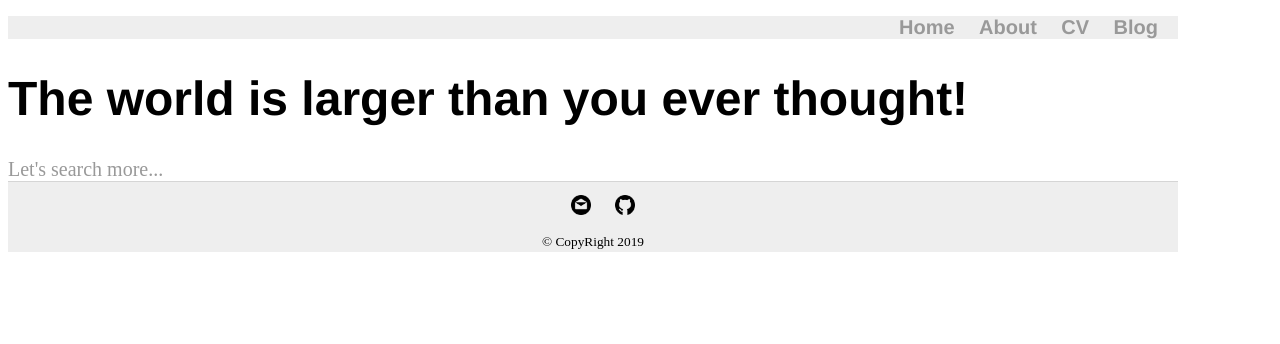
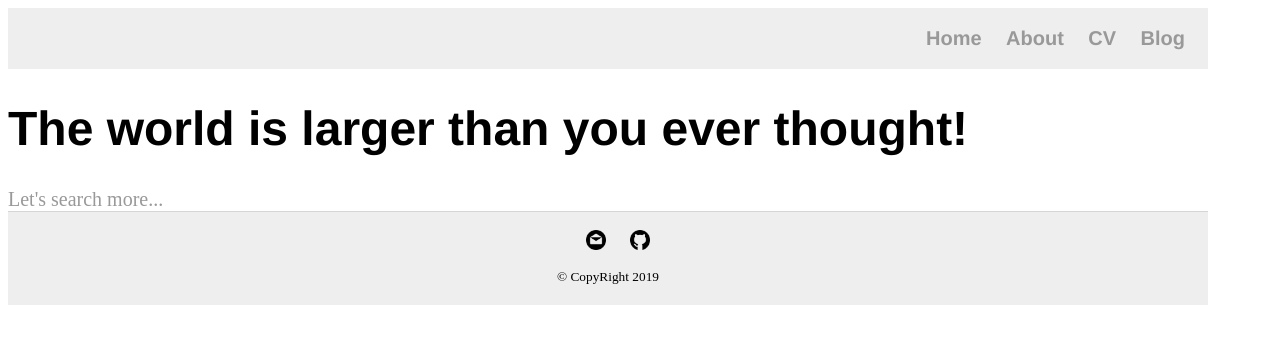
Before and after one commit to SaultBase/SaultBase.github.io, a Jekyll site: the page built from index.html, in a window 1280 px wide. Shown: the top 344 px of the page. Built offline with Jekyll 4.4.1, drawn with Linux system fonts in a browser that asks for light colours.

Commit message:
Update main.css

```diff
--- a/css/main.css
+++ b/css/main.css
@@ -13,7 +13,7 @@
 }
 nav{
     background-color: #eeeeee;
-    padding: 0px;
+    padding: 3px;
 }
 a {
     text-decoration: none;
@@ -38,7 +38,7 @@
     border-top: 1px solid #d5d5d5;
     font-size: .8em;
     background-color: #eeeeee;
-    padding: 0px;
+    padding: 5px;
 }
 .copyright{
     color:black;
@@ -62,18 +62,18 @@
 
 @media (min-width:768px) {
 	body {
-		width: 750px;
+		width: 768px;
              }
 }
 
 @media (min-width:992px) {
 	body {
-		width: 970px;
+		width: 902px;
              }
 }
 
 @media (min-width:1200px) {
 	body {
-		width: 1170px;
+		width: 1200px;
              }
 }
```
